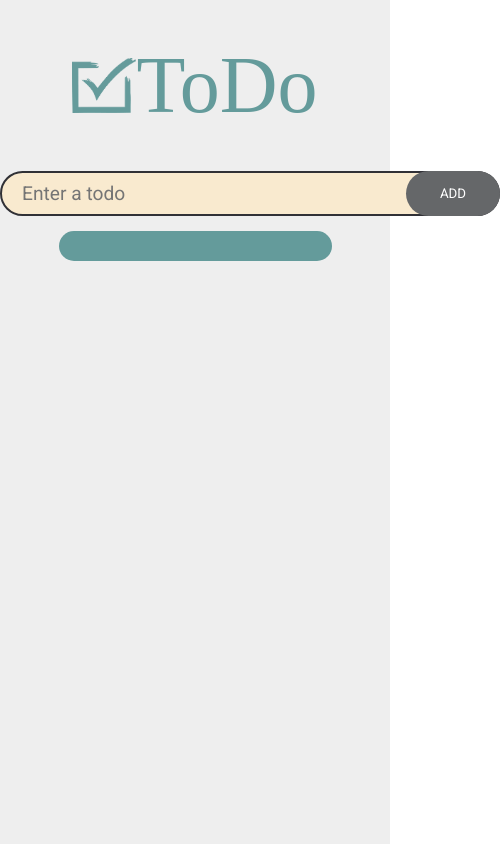
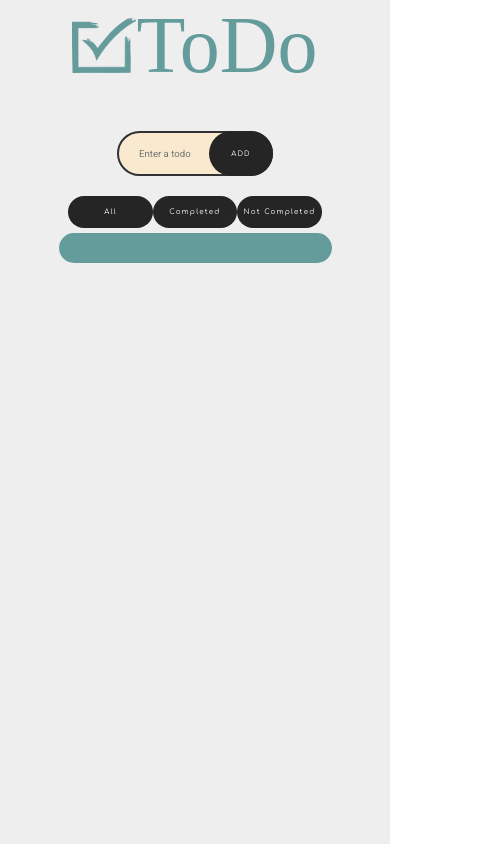
Before and after one commit to MohammadSoleimanikia/to-do-app, a React (Create React App) app: page / in a window 390 px wide. Shown: the whole page, 500 px wide, since content can reach past the window. Built offline with nearby package versions, Linux system fonts and the light colour scheme; a web font is replaced by a local one.

Commit message:
add filtered button and style the completed tasks and a little of resposive design

```diff
--- a/public/index.html
+++ b/public/index.html
@@ -14,6 +14,11 @@
 <link rel="preconnect" href="https://fonts.googleapis.com">
 <link rel="preconnect" href="https://fonts.gstatic.com" crossorigin>
 <link href="https://fonts.googleapis.com/css2?family=Dekko&display=swap" rel="stylesheet">
+
+<!-- button font-->
+<link rel="preconnect" href="https://fonts.googleapis.com">
+<link rel="preconnect" href="https://fonts.gstatic.com" crossorigin>
+<link href="https://fonts.googleapis.com/css2?family=Comfortaa:wght@300;400;500;600;700&display=swap" rel="stylesheet">
 
     <meta name="theme-color" content="#000000" />
     <meta
--- a/src/Animate.css
+++ b/src/Animate.css
@@ -35,3 +35,7 @@
         background-color:#f9eacf;
     }
   }
+
+button{
+    transition: background-color 0.3s ease;
+}
--- a/src/App.css
+++ b/src/App.css
@@ -8,11 +8,12 @@ font-family: 'Roboto', sans-serif;
   height: 100%;
   background-color:#EEEEEE;
   text-align: center;
+  font-size: 16px;
 }
 
 .new-task-container{
   display: flex;
-  width: 500px;
+  width: 40%;
   justify-content: center;
   align-items: center;
   margin: 0 auto;
@@ -33,7 +34,7 @@ font-family: 'Roboto', sans-serif;
   gap:10px;
 }
 .header{
-  padding:40px 0 ;
+  padding-bottom:40px;
   display: flex;
   justify-content: center;
   align-items: center;
@@ -79,6 +80,7 @@ input[type=checkbox]:checked{
 }
 .flex{
   display: flex;
+  align-items: center;
   gap:20px;
   padding-left: 30px;
 }
@@ -121,21 +123,209 @@ input[type=checkbox]:checked{
   margin-left: 10px;
 }
 button{
-  width: 94px;
+  min-width:7rem;
+  padding: 0 10px;
   height: 100%;
-  background-color: #656769;
+  font-family: 'Comfortaa', sans-serif;
+  letter-spacing: 1.5px;
+  font-size: 0.9rem;
+  background-color: #252526;
   color: #ffffff;
-  text-transform: uppercase;
   border-style: none;
   border-radius: 50px;
+  white-space:nowrap;
 }
-.new-task-btn{
+.add-task-btn{
   position: absolute;
   right: 0px;
 }
-.new-task-btn:hover{
-  background-color: #557C55;
+button:hover{
+  background-color: #454546;
 }
-.task-btn:hover{
-  background-color: #FA7070;
+button:active{
+  background-color: #000000;
 }
+
+.remove-btn:hover{
+  background-color: #e56a6a;
+}
+.remove-btn:active{
+  background-color: #532727;
+}
+
+.filter-button-container{
+  width:30%;
+  height: 2rem;
+  margin:20px auto;
+  display: flex;
+  justify-content: space-around;
+  align-items: center;
+  /* background-color: blue; */
+}
+
+
+/* media queries  */
+
+@media screen and (max-width: 1280px){
+  button{
+    min-width:4rem;
+    padding: 0 8px;
+    height: 100%;
+    font-family: 'Comfortaa', sans-serif;
+    letter-spacing: 1.5px;
+    font-size: 0.7rem;;
+    white-space:nowrap;
+  }
+
+  .Task{
+    height: 2.5rem;
+    /* padding: 10px; */
+    border-radius: 50px;
+    border:2px solid #313136;
+    margin-top: 15px;
+    font-size: 1rem;
+    font-weight: 500;
+  }
+  .Task-completed{
+    height: 2.5rem;
+  /* padding: 10px; */
+  border-radius: 50px;
+  border:2px solid #313136;
+  margin-top: 0;
+  font-size: 0.8rem;
+  font-weight: 500;
+  }
+
+  input[type=text]{
+    height: 45px;
+    width: 100%;
+    border-radius: 50px;
+    padding-right: 100px;
+    border: 2px solid #313136;
+    padding-left:20px;
+    font-size: 1rem;
+
+  }
+}
+
+
+
+@media screen and (max-width: 900px) {
+
+  .filter-button-container{
+    width:65%;
+    margin-bottom:0px;
+    justify-content: space-between;
+  }
+  .Task-container
+{
+  margin-top: 5px;
+}
+.filter-button-container>button
+{
+  width: 8rem;
+}
+
+  button{
+    /* color:red; */
+    padding: 0 8px;
+    height: 100%;
+    font-family: 'Comfortaa', sans-serif;
+    letter-spacing: 1.2px;
+    font-size: 0.6rem;;
+    white-space:nowrap;
+  }
+
+
+  .Task{
+    height: 2.5rem;
+    /* padding: 10px; */
+    border-radius: 50px;
+    border:2px solid #313136;
+    margin-top: 0;
+    font-size: 0.8rem;
+    font-weight: 500;
+  }
+  .Task-completed
+{
+  height: 2.5rem;
+  /* padding: 10px; */
+  border-radius: 50px;
+  border:2px solid #313136;
+  margin-top: 0;
+  font-size: 0.8rem;
+  font-weight: 500;
+
+}
+.completed::before {
+  bottom: 7.5px;
+  height: 2.5px;
+}
+  input[type=text]{
+    height: 45px;
+    width: 100%;
+    border-radius: 50px;
+    padding-right: 100px;
+    border: 2px solid #313136;
+    padding-left:20px;
+    font-size: 0.8rem;
+
+  }
+
+}
+
+
+@media screen and (max-width: 650px) {
+  .flex{
+    display: flex;
+    align-items: center;
+    gap:5px;
+    padding-left: 10px;
+  }
+  button{
+    padding: 0 2px;
+    height: 100%;
+    font-family: 'Comfortaa', sans-serif;
+    letter-spacing: 1.2px;
+    font-size: 0.45rem;;
+    white-space:nowrap;
+  }
+
+  .Task{
+    display: flex;
+    align-items: center;
+    height: 2.5rem;
+    /* padding: 10px; */
+    border-radius: 50px;
+    border:2px solid #313136;
+    margin-top: 0;
+    font-size: 0.6rem;
+    font-weight: 500;
+  }
+  .Task-completed
+{
+  height: 2.5rem;
+  /* padding: 10px; */
+  border-radius: 50px;
+  border:2px solid #313136;
+  margin-top: 0;
+  font-size: 0.6rem;
+  font-weight: 500;
+
+}
+.completed::before {
+  bottom: 4.5px;
+  height: 2.5px;
+}
+  input[type=text]{
+    height: 45px;
+    width: 100%;
+    border-radius: 50px;
+    padding-right: 50px;
+    border: 2px solid #313136;
+    padding-left:20px;
+    font-size: 0.6rem;
+
+  }
+
+}
--- a/src/App.js
+++ b/src/App.js
@@ -1,6 +1,5 @@
-
+import './Animate.css'
 import './App.css';
-import './Animate.css'
 import React, { useState } from 'react';
 import Header from './components/Header';
 import NewTask from './components/NewTask';
@@ -11,6 +10,7 @@ function App() {
     // State variables for storing the todos and the input text
     const [todos, setTodos] = useState([]);
     const [inputText, setInputText] = useState('');
+    const [filter, setFilter] = useState('all');
 
     //event handler for input changes
     const handleInputChange=(e)=>
@@ -59,17 +59,42 @@ function App() {
       setTodos(todos.filter((todo)=>todo.id!==id));
     }
 
+    //event handler for filter change (all ,completed ,not completed)
+    const handleFilterChange = (filter) => {
+      setFilter(filter);
+    };
+
+    //filter the displayed todos in main page based on the clicked button
+    const filteredTodos = todos.filter((todo) => {
+      if (filter === 'completed') {
+        return todo.completed;
+      } else if (filter === 'not-completed') {
+        return !todo.completed;
+      }
+      return true; // Show all todos for 'all' filter
+    });
+
+
   return (
     <div className="App" >
 
       <Header text="ToDo" src={logo} />
       <NewTask onSubmit={handleFormSubmit} value={inputText} onChange={handleInputChange} placeholder="Enter a todo" type="submit"/>
+
+
+      <div className='filter-button-container'>
+        <button onClick={() => handleFilterChange('all')}>All</button>
+        <button onClick={() => handleFilterChange('completed')}>Completed</button>
+        <button onClick={() => handleFilterChange('not-completed')}>
+          Not‌ Completed
+        </button>
+      </div>
       <TaskContainer>
 
-        {todos.map((todo) =>
+        {filteredTodos.map((todo) =>
         (
-        <Task key={todo.id} text={todo.text} onClick={() => handleTodoDelete(todo.id)} checked={todo.completed}
-        onChange={() => handleCheckboxChange(todo.id)}/>
+        <Task text={todo.text} handleTodoDelete={() => handleTodoDelete(todo.id)} completed={todo.completed}
+        handleCheckboxChange={() => handleCheckboxChange(todo.id)}/>
         ))}
       </TaskContainer>
 
--- a/src/components/NewTask.js
+++ b/src/components/NewTask.js
@@ -2,7 +2,7 @@ function NewTask(props){
     return (
     <form className="new-task-container" onSubmit={props.onSubmit}>
         <input type="text" placeholder={props.placeholder} onChange={props.onChange} value={props.value} ></input>
-        <button className="new-task-btn" type={props.type}>ADD</button>
+        <button className="add-task-btn" type={props.type}>ADD</button>
     </form>
     )
 }
--- a/src/components/Task.js
+++ b/src/components/Task.js
@@ -1,12 +1,12 @@
 function Task(props)
 {
     return(
-        <div className={`Task${props.checked ? '-completed' : ''}`}>
+        <div className={`Task${props.completed ? '-completed' : ''}`} >
             <label className="flex">
-            <input type="checkbox" checked={props.checked} onChange={props.onChange}/>
-            <p style={{}} className={props.checked ? 'completed' : ''}>{props.text}</p>
+            <input type="checkbox" checked={props.completed} onChange={props.handleCheckboxChange}/>
+            <p style={{}} className={props.completed ? 'completed' : ''}>{props.text}</p>
             </label>
-        <button className="task-btn" onClick={props.onClick}>remove</button>
+        <button className="remove-btn" onClick={props.handleTodoDelete}>Remove</button>
         </div>
     )
 }
```
